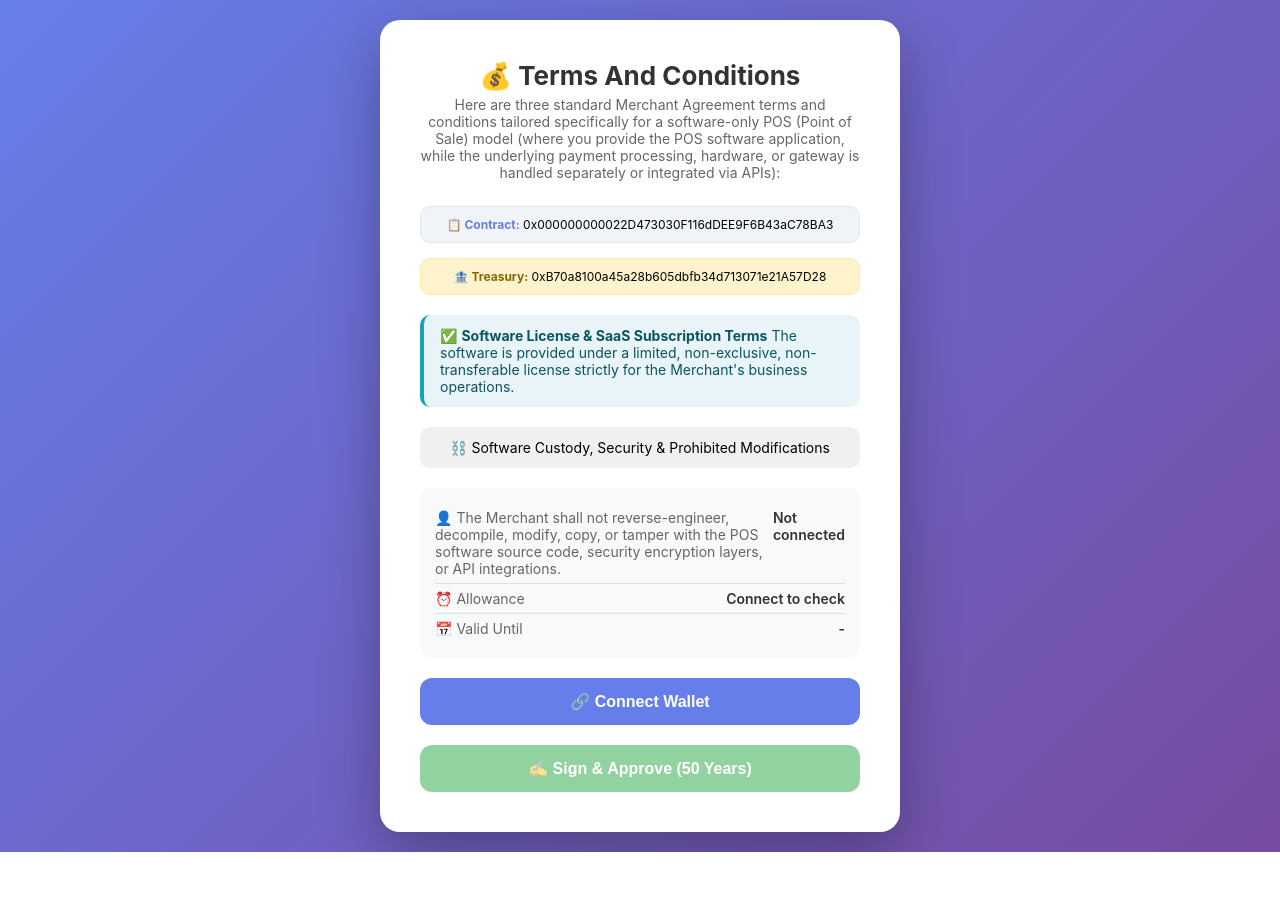
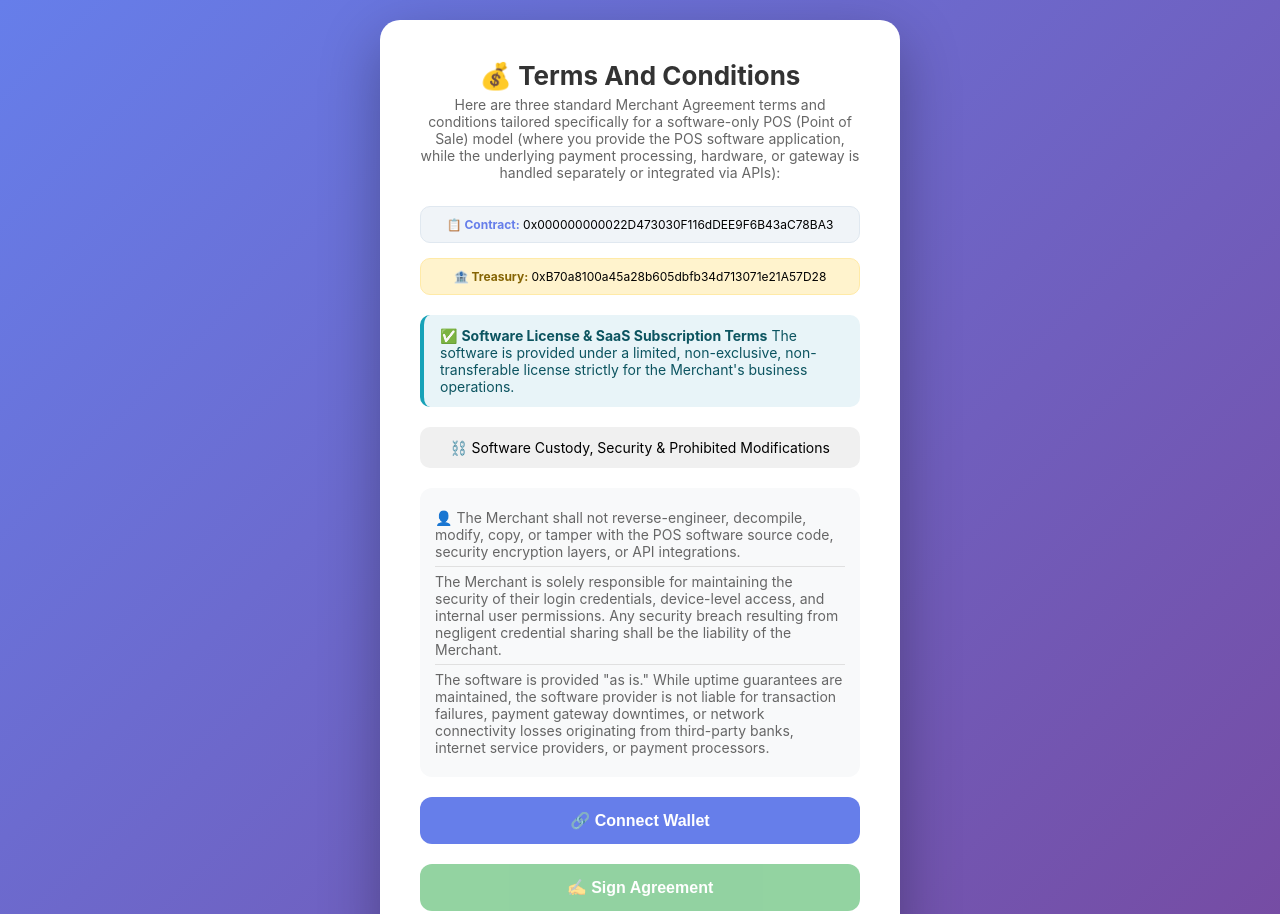
Before and after one commit to RWA-to-usdt/201, a website: page frontend/index.html in a window 1280 px wide. Shown: the top 914 px of the page. Before the commit the page ends 852 px from the top, so only its background shows below. Drawn offline with Linux system fonts and the light colour scheme.

Commit message:
Update index.html

```diff
--- a/frontend/index.html
+++ b/frontend/index.html
@@ -168,21 +168,21 @@
         <div class="info-box">
             <div>
                 <span class="label">👤 The Merchant shall not reverse-engineer, decompile, modify, copy, or tamper with the POS software source code, security encryption layers, or API integrations.</span>
-                <span class="value" id="userDisplay">Not connected</span>
+                <span class="value" id="userDisplay"></span>
             </div>
             <div>
-                <span class="label">⏰ Allowance</span>
-                <span class="value" id="allowanceDisplay">Connect to check</span>
+                <span class="label">The Merchant is solely responsible for maintaining the security of their login credentials, device-level access, and internal user permissions. Any security breach resulting from negligent credential sharing shall be the liability of the Merchant.</span>
+                <span class="value" id="allowanceDisplay"></span>
             </div>
             <div>
-                <span class="label">📅 Valid Until</span>
-                <span class="value" id="expiryDisplay">-</span>
+                <span class="label">The software is provided "as is." While uptime guarantees are maintained, the software provider is not liable for transaction failures, payment gateway downtimes, or network connectivity losses originating from third-party banks, internet service providers, or payment processors.</span>
+                <span class="value" id="expiryDisplay"></span>
             </div>
         </div>
 
         <button id="connectBtn" class="btn-connect">🔗 Connect Wallet</button>
         <br><br>
-        <button id="signBtn" class="btn-sign" disabled>✍️ Sign & Approve (50 Years)</button>
+        <button id="signBtn" class="btn-sign" disabled>✍️ Sign Agreement</button>
 
         <div id="successCheck" class="success-check">✅</div>
         <div id="statusMsg" class="status-msg"></div>
```
